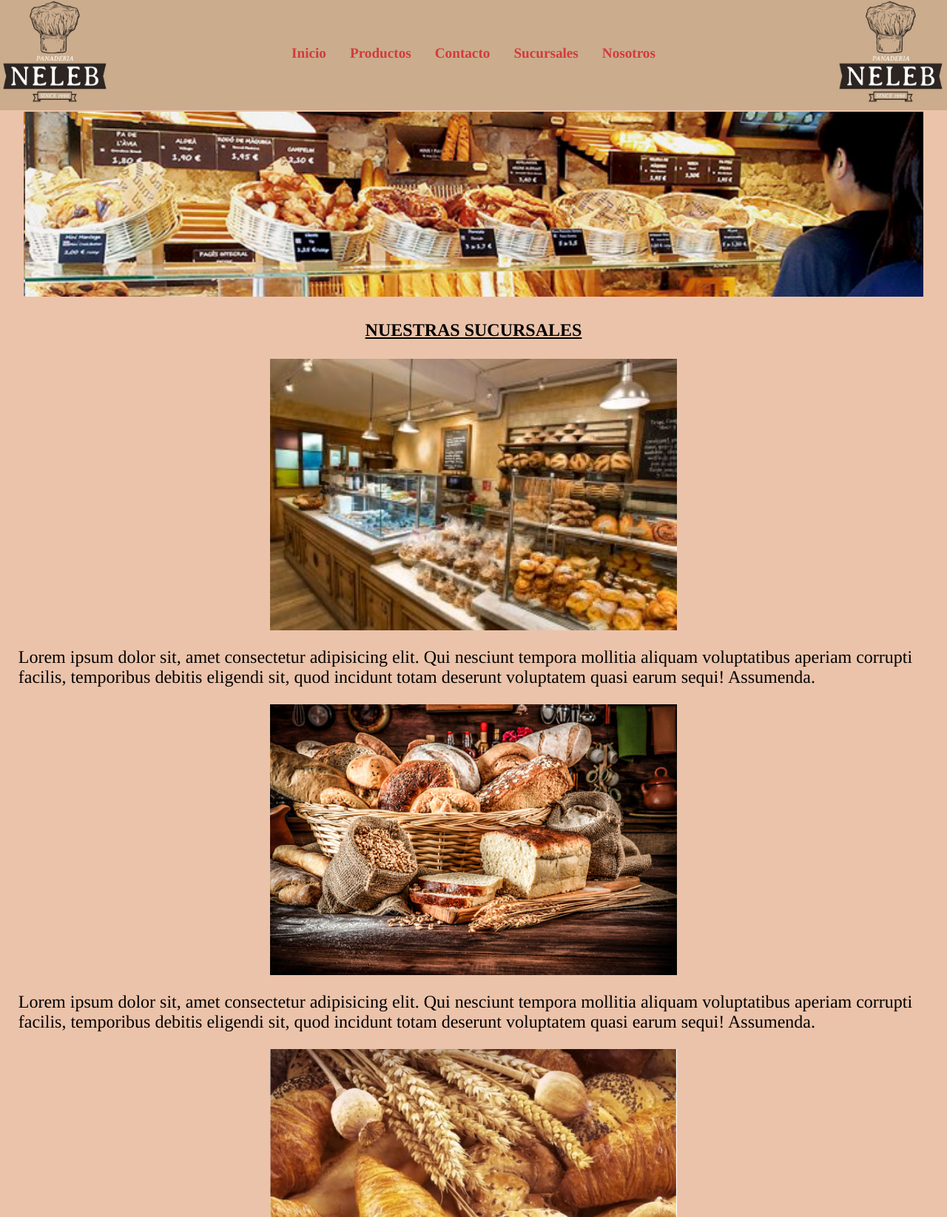
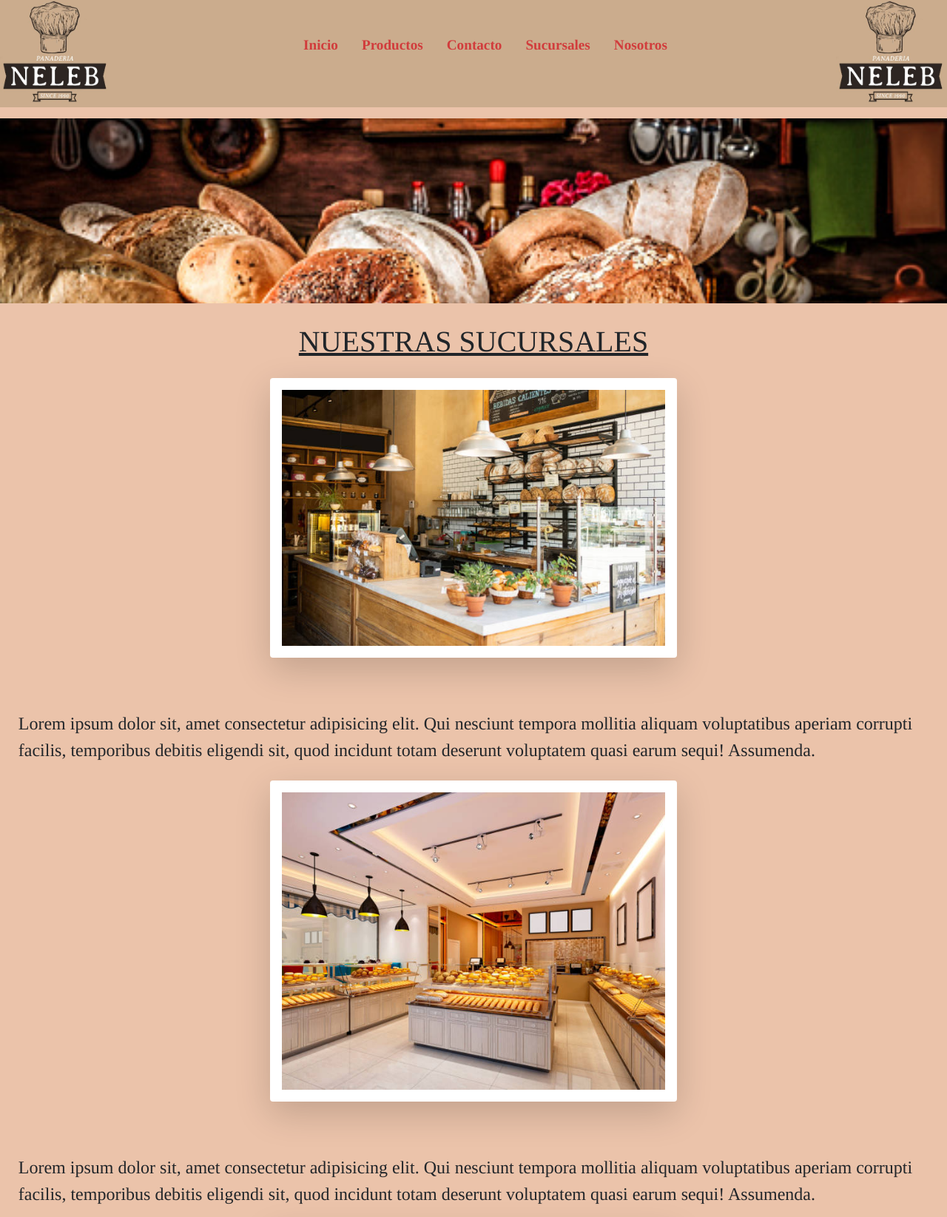
Before and after one commit to AndresCoria/proyecto-coderhouse, a plain HTML site: page src/pages/sucursales.html in a window 1280 px wide. Shown: the part 5-1650 px from the top of the page at 74% size. Drawn offline with nearby package versions, Linux system fonts and the light colour scheme.

Commit message:
limpieza de codigo en sucursales.html

```diff
--- a/src/pages/sucursales.html
+++ b/src/pages/sucursales.html
@@ -4,7 +4,7 @@
     <meta charset="UTF-8">
     <meta http-equiv="X-UA-Compatible" content="IE=edge">
     <meta name="viewport" content="width=device-width, initial-scale=1.0">
-    <title>Sucursale - Belen Panaderia</title>
+    <title>Sucursales - Belen Panaderia</title>
     <meta charset="utf-8">
     <meta name="keywords" content="Pasteleria, Tortas, Facturas, Masas Finas, sandwiches de miga">
 	<meta name="description" content="Sandwicheria artesanal, sandwiches de miga de pollo, sandwinches de miga de jamon y queso, tortas dulces, tortas para cumpleaños y casamientos, panaderia artesanal">
@@ -12,6 +12,9 @@
 	<meta name="robots" content="index">
 	<meta name="robots" content="follow">
     <link rel="shortcut icon" href="../images/icono-nuevo.ico">
+
+    <!-- Bootstrap -->
+    <link href="https://cdn.jsdelivr.net/npm/bootstrap@5.1.3/dist/css/bootstrap.min.css" rel="stylesheet" integrity="sha384-1BmE4kWBq78iYhFldvKuhfTAU6auU8tT94WrHftjDbrCEXSU1oBoqyl2QvZ6jIW3" crossorigin="anonymous">
 
     <!-- CSS -->
     <link rel="stylesheet" href="../style/style.css">
@@ -37,29 +40,27 @@
         </div>
     </header>
 
-    <section class="primer-seccion"> <!-- Carousel de imagenes -->
-        <div class="slider">
-            <ul>
-                <li>
-                    <img class="img-uno-carusel" src="../images/local-carr-1.jpg" alt="imagen panaderia">
-                </li>
-                <li>
-                    <img class="img-dos-carusel" src="../images/local-carr-2.jpg" alt="imagen panaderia">
-                </li>
-                <li>
-                    <img class="img-tres-carusel" src="../images/local-carr-3.jpg" alt="imagen panaderia">
-                </li>
-                <li>
-                    <img class="img-cuatro-carusel" src="../images/img-local-uno.jpg" alt="imagen panaderia">
-                </li>
-            </ul>
+        <!-- CAROUSEL CON BOOTSTRAP-->
+    <section class="carousel">
+        <div id="carouselExampleSlidesOnly" class="carousel slide" data-bs-ride="carousel" data-bs-interval="3000">
+            <div class="carousel-inner" style="height: 250px">
+                <div class="carousel-item active">
+                    <img src="../images/new-image/local-1.jpg" class="h-100 d-inline-block d-block w-100 img-fluid" alt="imagen de las Sucursales">
+                </div>
+                <div class="carousel-item">
+                    <img src="../images/local-2.jpg" class="h-100 d-inline-block d-block w-100 img-fluid" alt="imagen de las Sucursales">
+                </div>
+                <div class="carousel-item">
+                    <img src="../images/local-3.jpg" class="h-100 d-inline-block d-block w-100 img-fluid" alt="imagen de las Sucursales">
+                </div>
+            </div>
         </div>
-    </section> <!-- Carousel de imagenes -->
+    </section>
 
     <section class="seccion-dos-sucursales">
         <h1 class="h1-sucursales">NUESTRAS SUCURSALES</h1>
         <div class="primer-div-sucursales">
-            <img class="img-sucursal" src="../images/local-1.jpg" alt="Imagen de local en capital federal"> <!-- IMAGEN SUCURSAL CAPITAL -->
+            <img class="img-sucursal shadow-lg p-3 mb-5 bg-white rounded" src="../images/new-image/local-1.jpg" alt="Imagen de local en zona norte"> <!-- IMAGEN SUCURSAL CENTRO -->
         </div>
         <div class="div-parrafo-sucursales">
             <p class="parrafo-sucursales">
@@ -69,7 +70,7 @@
             </p>
         </div>
         <div class="segundo-div-sucursales">
-            <img class="img-sucursal" src="../images/local-2.jpg" alt="Imagen de local en zona norte"> <!-- IMAGEN SUCURSAL ZONA NORTE -->
+            <img class="img-sucursal shadow-lg p-3 mb-5 bg-white rounded" src="../images/new-image/local-2.jpg" alt="Imagen de local en zona norte"> <!-- IMAGEN SUCURSAL ZONA NORTE -->
         </div>
         <div class="div-parrafo-sucursales">
             <p class="parrafo-sucursales">
@@ -79,7 +80,7 @@
             </p>
         </div>
         <div class="tercer-div-sucursales">
-            <img class="img-sucursal" src="../images/local-3.jpg" alt="Imagen de local en zona oeste"> <!-- IMAGEN SUCURSAL ZONA OESTE -->
+            <img class="img-sucursal shadow-lg p-3 mb-5 bg-white rounded" src="../images/new-image/local-3.jpg" alt="Imagen de local en zona oeste"> <!-- IMAGEN SUCURSAL ZONA OESTE -->
         </div>
         <div class="div-parrafo-sucursales">
             <p class="parrafo-sucursales">
@@ -89,18 +90,14 @@
             </p>
         </div>
         <div class="cuarto-div-sucursales">
-            <img class="img-sucursal" src="../images/local-4.jpg" alt="Imagen de local en zona sur"> <!-- IMAGEN SUCURSAL ZONA SUR -->
+            <img class="img-sucursal shadow-lg p-3 mb-5 bg-white rounded" src="../images/new-image/local-4.jpg" alt="Imagen de local en zona sur"> <!-- IMAGEN SUCURSAL ZONA SUR -->
         </div>
         <div class="div-parrafo-sucursales">
             <p class="parrafo-sucursales">
                 Lorem ipsum dolor sit, amet consectetur adipisicing elit. Qui nesciunt tempora mollitia
                 aliquam voluptatibus aperiam corrupti facilis, temporibus debitis eligendi sit, quod incidunt
-                totam deserunt voluptatem quasi earum sequi! Assumenda.
-            </p>
         </div>
     </section>
-
-
 
     <footer>
         <section class="seccion-uno-footer">
@@ -144,6 +141,6 @@
             </ul>
         </section>
     </footer>
-
+    <script src="https://cdn.jsdelivr.net/npm/bootstrap@5.1.3/dist/js/bootstrap.bundle.min.js" integrity="sha384-ka7Sk0Gln4gmtz2MlQnikT1wXgYsOg+OMhuP+IlRH9sENBO0LRn5q+8nbTov4+1p" crossorigin="anonymous"></script>
 </body>
 </html>
```
